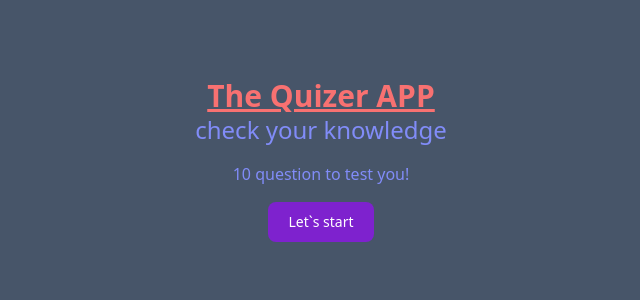
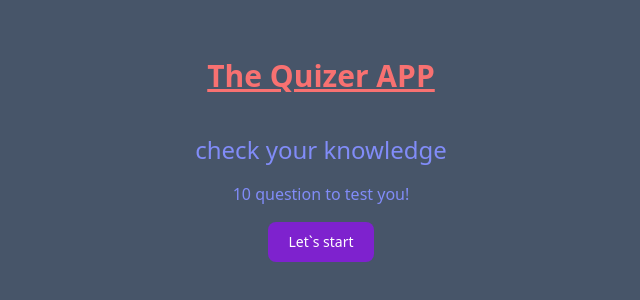
Before and after one commit to Bartek-Wieckowski/react-quizer-app, a React (Vite) app: page / in a window 1280 px wide. Shown: the part 236-536 px from the top of the page, without its empty margins (319-959 px from the left). Built offline with nearby package versions, Linux system fonts and the light colour scheme; data requests are answered from the project's data file.

Commit message:
small css changes

```diff
--- a/src/components/Main.jsx
+++ b/src/components/Main.jsx
@@ -4,6 +4,6 @@ Main.propTypes = {
 };
 export default function Main({ children }) {
   return (
-    <main className="bg-slate-600 min-h-screen flex flex-col justify-center items-center">{children}</main>
+    <main className="bg-slate-600 min-h-screen flex flex-col justify-center items-center gap-[40px]">{children}</main>
   );
 }
--- a/src/components/Question.jsx
+++ b/src/components/Question.jsx
@@ -9,7 +9,7 @@ Question.propTypes = {
 export default function Question({ question, dispatch, answer }) {
   return (
     <div>
-      <h4>{question.question}</h4>
+      <h4 className="mb-10 text-purple-400">{question.question}</h4>
       <Answers question={question} dispatch={dispatch} answer={answer} />
     </div>
   );
```
